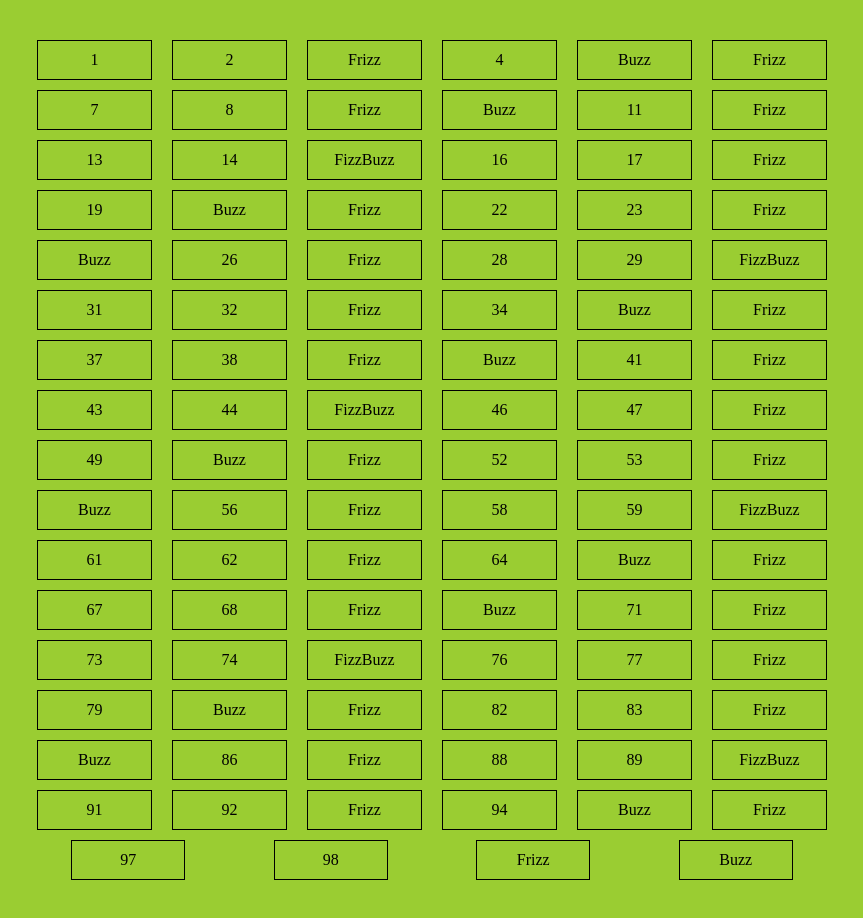
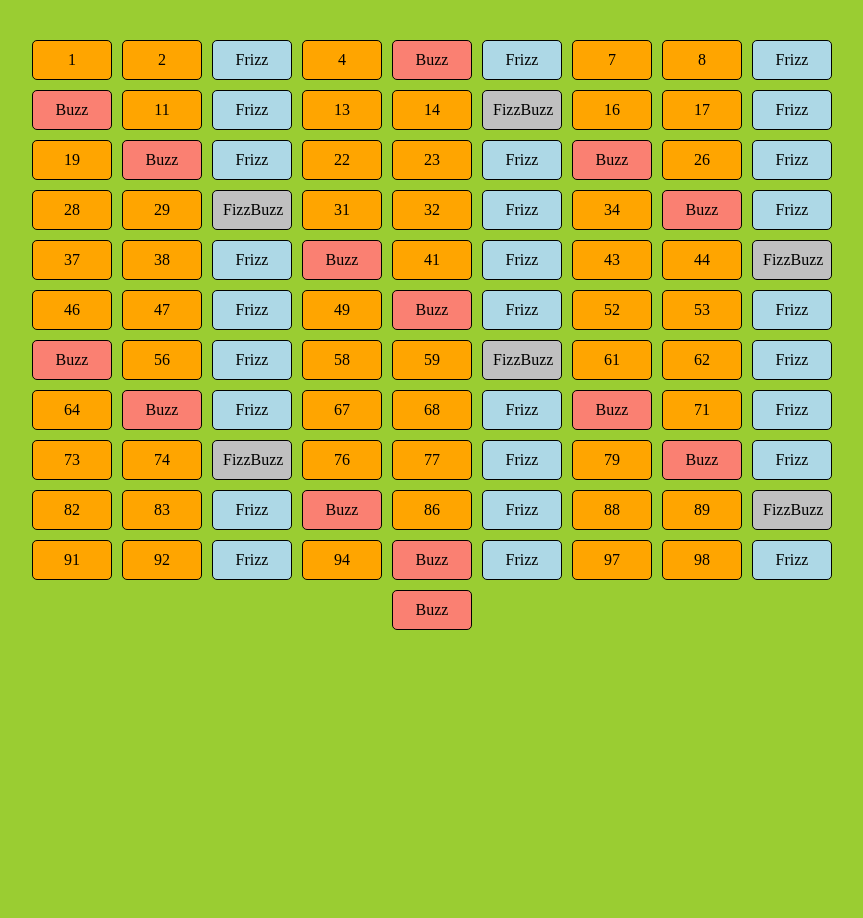
Before and after one commit to DavideAtzo/js-fizzbuzz, a plain HTML site: page index.html in a window 1280 px wide. Shown: the whole page, without its empty margins (208-1071 px from the left). After the commit the page ends 800 px from the top, so only its background shows below. Drawn offline with Linux system fonts and the light colour scheme.

Commit message:
background color + modifche calcolo, prima era brutto

```diff
--- a/css/style.css
+++ b/css/style.css
@@ -11,21 +11,37 @@ body{
 
 .container{
     max-width: 800px;
-    margin: 40px auto;
+    margin: 2.5rem auto;
     display: flex;
     justify-content: space-around;
     align-items: center;
     flex-wrap: wrap;
-    gap: 10px;
+    gap: .625rem;
 }
 
 .container div{
-    width: calc(100% / 7);
+    width: calc(100% / 10);
     padding: 10px;
     text-align: center;
     border: 1px solid;
+    border-radius: .3125rem;
 }
 
 .number{
+    background-color: orange;
 
 }
+
+.Frizz{
+    background-color: lightblue;
+}
+
+
+.Buzz{
+    background-color: salmon;
+}
+
+
+.FrizzBuzz{
+    background-color: silver;
+}
--- a/js/main.js
+++ b/js/main.js
@@ -13,7 +13,7 @@ for (let i= 1; i <= 100; i++){
         stringa ='FizzBuzz'
         console.log('FizzBuzz');
         cards.append(stringa);
-        cards.classList.add('FizzBuzz');
+        cards.classList.add('FrizzBuzz');
     }
     // ciclo ogni 5 va inserire la parola Buzz
     else if(i % 5 === 0){
@@ -24,7 +24,7 @@ for (let i= 1; i <= 100; i++){
     }
     // ciclo ogni 3 va inserire la parola Fizz
     else if(i % 3 === 0){
-        console.log('Fizz');
+        console.log('Frizz');
         stringa ='Frizz';
         cards.append(stringa);
         cards.classList.add('Frizz');
```
Also changed, not shown: 1 other file.
